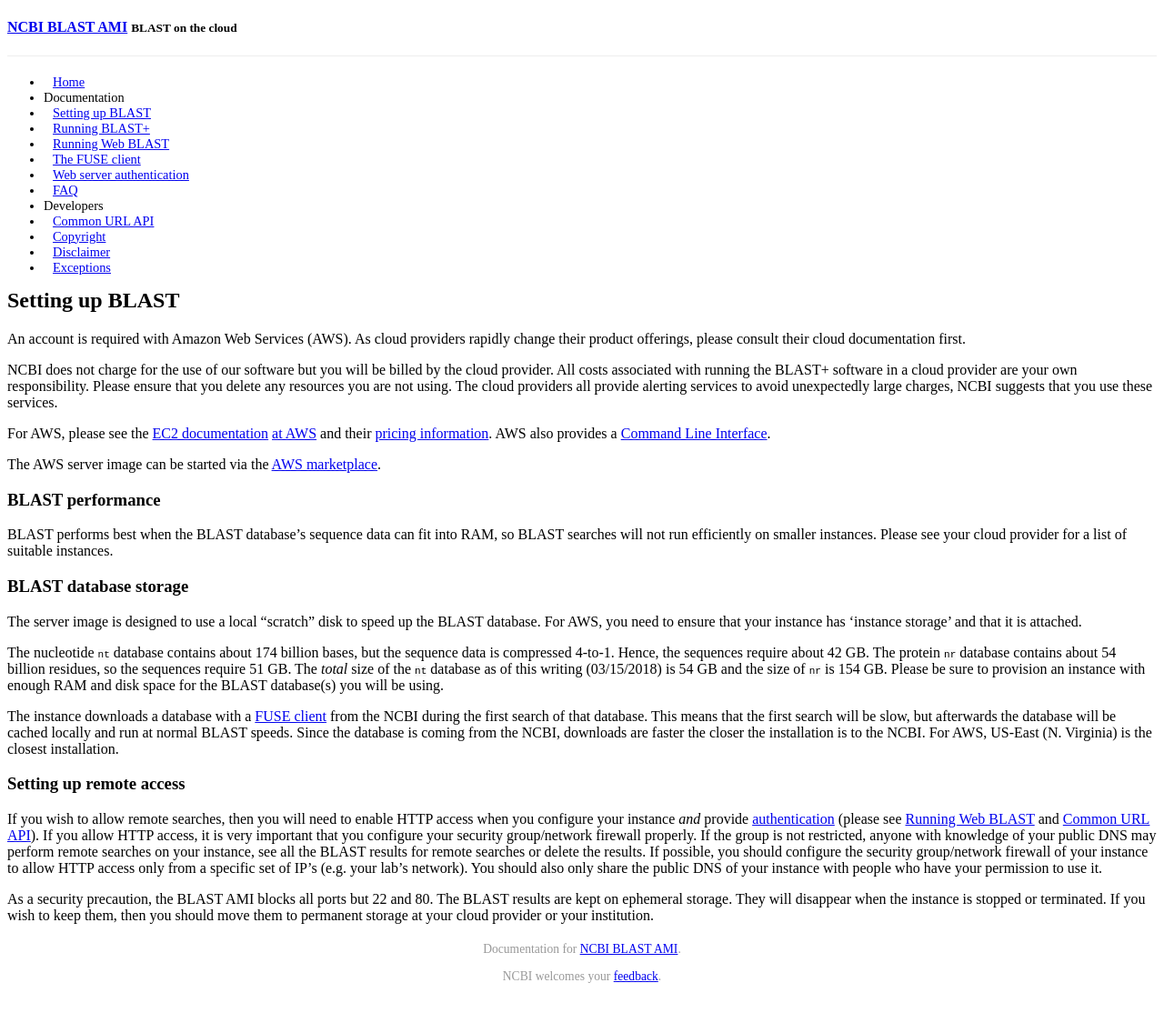
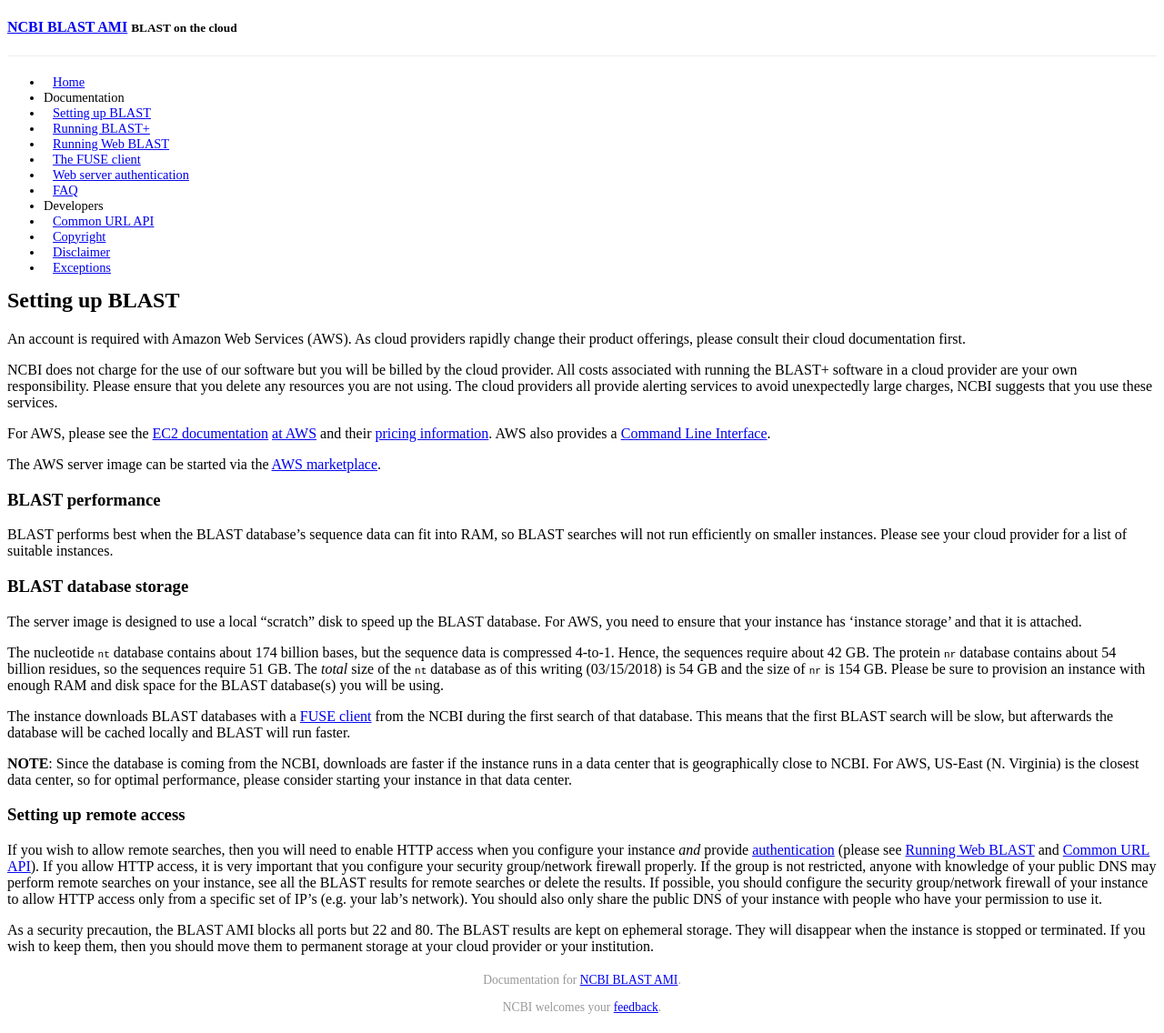
Before and after one commit to ncbi/blast-cloud, a Jekyll site: the page built from _posts/2015-06-09-setting-up-blast.md, in a window 1280 px wide. Shown: the whole page at 91% size. Built offline with Jekyll 4.4.1, drawn with Linux system fonts in a browser that asks for light colours; a style sheet for code colours, icons or effects is not loaded; before the commit the page ends 1102 px from its top, so only the background shows below that.

Commit message:
highlight using N. VA AWS data center

```diff
--- a/_posts/2015-06-09-setting-up-blast.md
+++ b/_posts/2015-06-09-setting-up-blast.md
@@ -37,11 +37,15 @@ writing (03/15/2018) is 54 GB and the size of `nr` is 154 GB.
 Please be sure to provision an instance with enough RAM and disk space for the BLAST
 database(s) you will be using.
 
-The instance downloads a database with a [FUSE client]({{ site.baseurl }}{% post_url 2015-06-09-fuse %})
-from the NCBI during the first search of that database. This means that the first search will be slow,
-but afterwards the database will be cached locally and run at normal BLAST speeds.
-Since the database is coming from the NCBI, downloads are faster the closer the installation
-is to the NCBI. For AWS, US-East (N. Virginia) is the closest installation.
+The instance downloads BLAST databases with a [FUSE client]({{ site.baseurl }}{% post_url 2015-06-09-fuse %})
+from the NCBI during the first search of that database. This means that the
+first BLAST search will be slow, but afterwards the database will be cached locally
+and BLAST will run faster.
+
+**NOTE**: Since the database is coming from the NCBI, downloads are faster if the
+instance runs in a data center that is geographically close to NCBI.
+For AWS, US-East (N. Virginia) is the closest data center, so for optimal performance, please consider
+starting your instance in that data center.
 
 ### Setting up remote access
 
```
